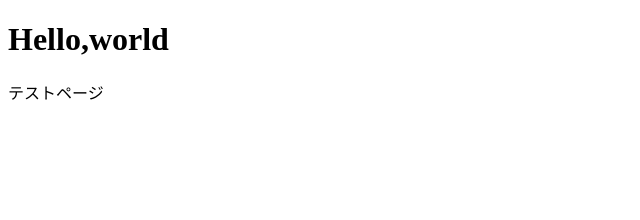
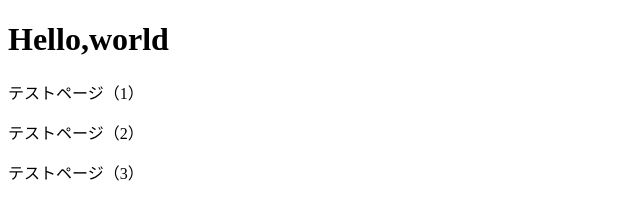
Before and after one commit to tadenuuu/test, a plain HTML site: page index.html in a window 1280 px wide. Shown: the whole page, without its empty margins (0-640 px from the left). Drawn offline with Linux system fonts and the light colour scheme.

Commit message:
pタグ×2追加

```diff
--- a/index.html
+++ b/index.html
@@ -5,6 +5,8 @@
     </head>
     <body>
         <h1>Hello,world</h1>
-        <p>テストページ</p>
+        <p>テストページ（1）</p>
+        <p>テストページ（2）</p>
+        <p>テストページ（3）</p>
     </body>
 </html>
```
